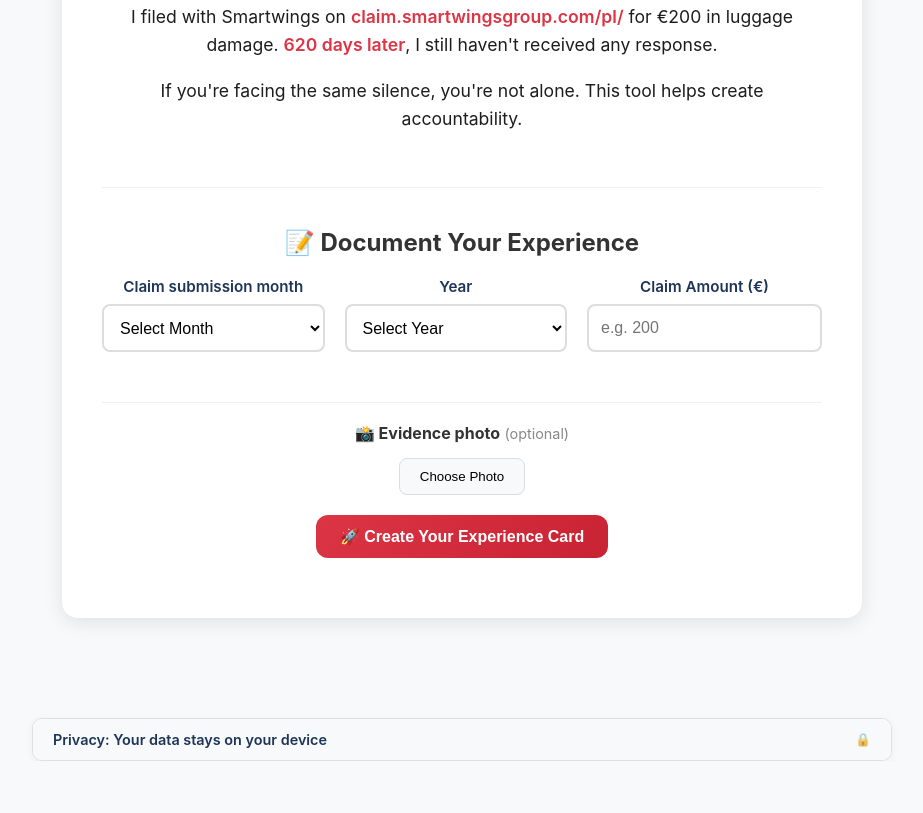
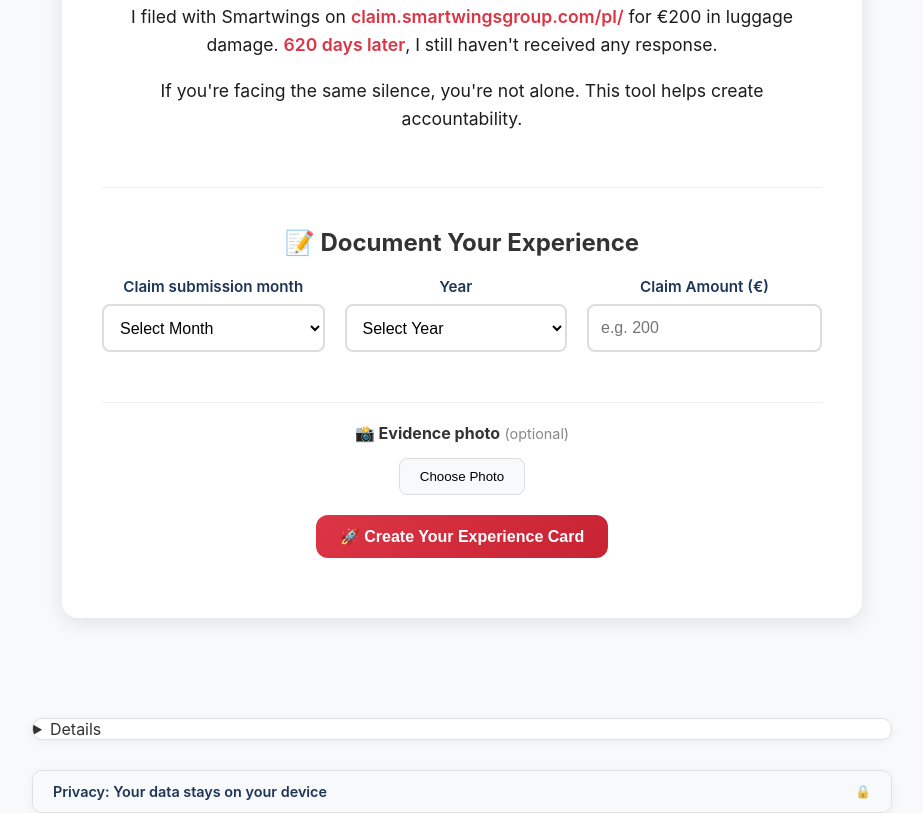
Before and after one commit to airlineclaimtracker/airline-claims-tracker, a plain HTML site: page index.html in a window 1280 px wide. Shown: the part 382-1195 px from the top of the page, without its empty margins (178-1101 px from the left). Before the commit the page ends 1143 px from the top, so only its background shows below. Drawn offline with nearby package versions, Linux system fonts and the light colour scheme.

Commit message:
Update index.html

```diff
--- a/index.html
+++ b/index.html
@@ -1393,7 +1393,12 @@
             <div style="background: #f8f9fa; padding: 15px; border-radius: 8px; margin-top: 20px; font-family: monospace; font-size: 0.9rem; line-height: 1.5;" id="share-message"></div>
         </div>
     </div>
-
+        <div class="privacy-inline">
+        <details class="privacy-compact">
+        </details>
+    </div>
+
+</div>
     <script src="https://cdnjs.cloudflare.com/ajax/libs/html2canvas/1.4.1/html2canvas.min.js"></script>
 
 </div>
```
